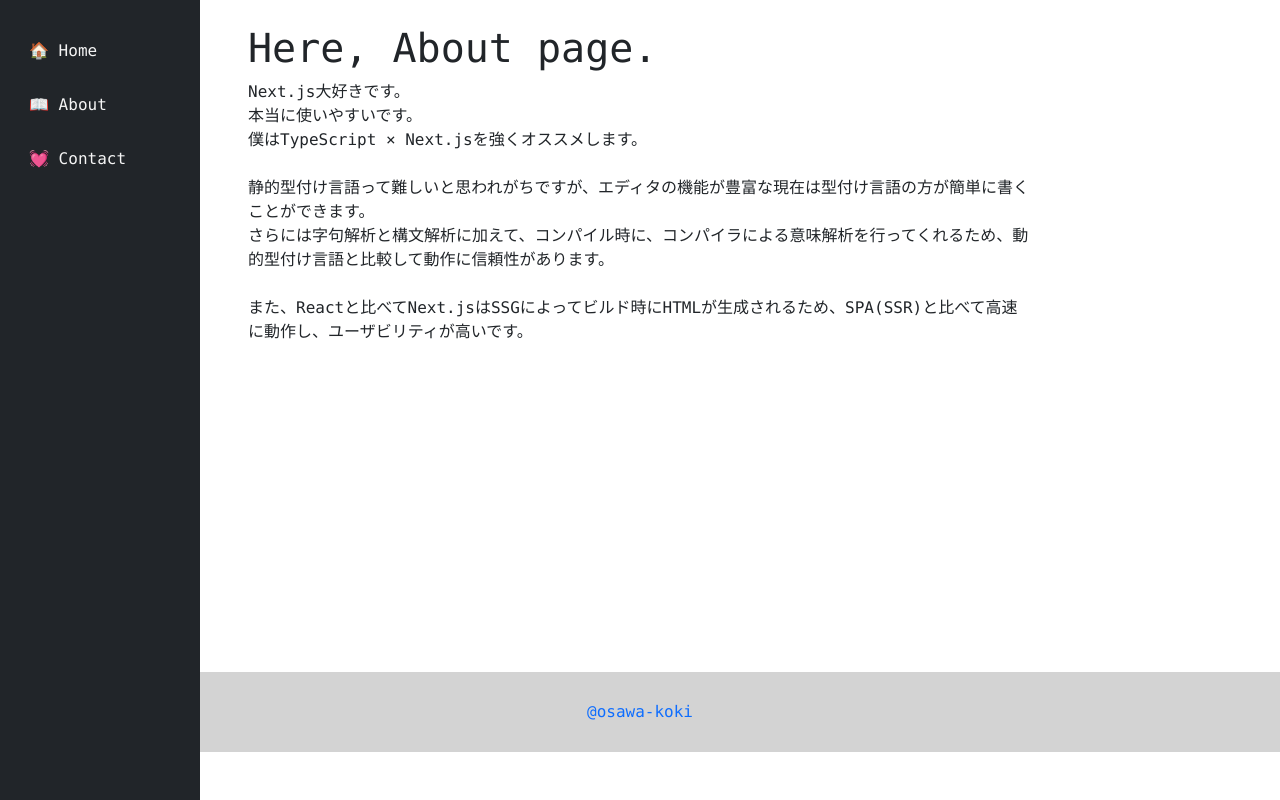
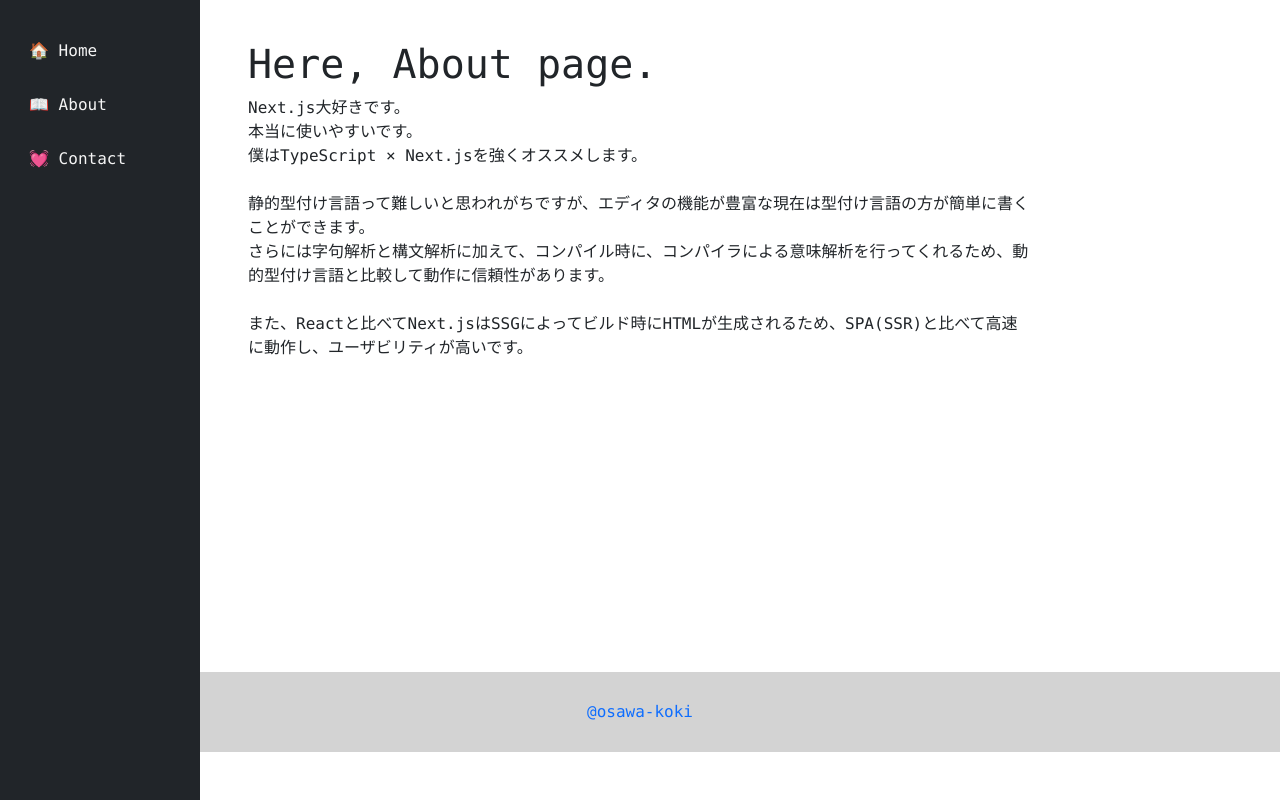
Before and after one commit to osawa-koki/nextjs-template.modern, a Next.js app: page /about in a window 1280 px wide. Built offline with nearby package versions, Linux system fonts and the light colour scheme.

Commit message:
余白設定。

```diff
--- a/pages/about.tsx
+++ b/pages/about.tsx
@@ -3,7 +3,7 @@ import Layout from "../components/Layout";
 export default function HelloWorld() {
   return (
     <Layout>
-      <div id="About">
+      <div id="About" className="mt-3">
         <h1>Here, About page.</h1>
         <p>Next.js大好きです。<br />本当に使いやすいです。<br />僕はTypeScript × Next.jsを強くオススメします。<br /><br />静的型付け言語って難しいと思われがちですが、エディタの機能が豊富な現在は型付け言語の方が簡単に書くことができます。<br />さらには字句解析と構文解析に加えて、コンパイル時に、コンパイラによる意味解析を行ってくれるため、動的型付け言語と比較して動作に信頼性があります。<br /><br />また、Reactと比べてNext.jsはSSGによってビルド時にHTMLが生成されるため、SPA(SSR)と比べて高速に動作し、ユーザビリティが高いです。</p>
       </div>
--- a/pages/contact.tsx
+++ b/pages/contact.tsx
@@ -24,7 +24,7 @@ export default function HelloWorld() {
           <Alert variant="info">You cliecked { count } times 🤣🤣🤣</Alert>
           <Button variant="primary" onClick={() => {setCount(count + 1)}}>Click Me {((count % 3 === 0 && count !== 0) || /3/.test(count.toString()) ? '🤪' : '😀')}</Button>
           <hr />
-          <Form.Group controlId="formBasicEmail">
+          <Form.Group controlId="formBasicEmail" className="mt-3">
             <Form.Label>Email address</Form.Label>
             <Form.Control type="email" placeholder="Enter email" value={mail} onInput={(e) => {setMail((e.target as HTMLInputElement).value)}} />
             <Form.Text>
```
